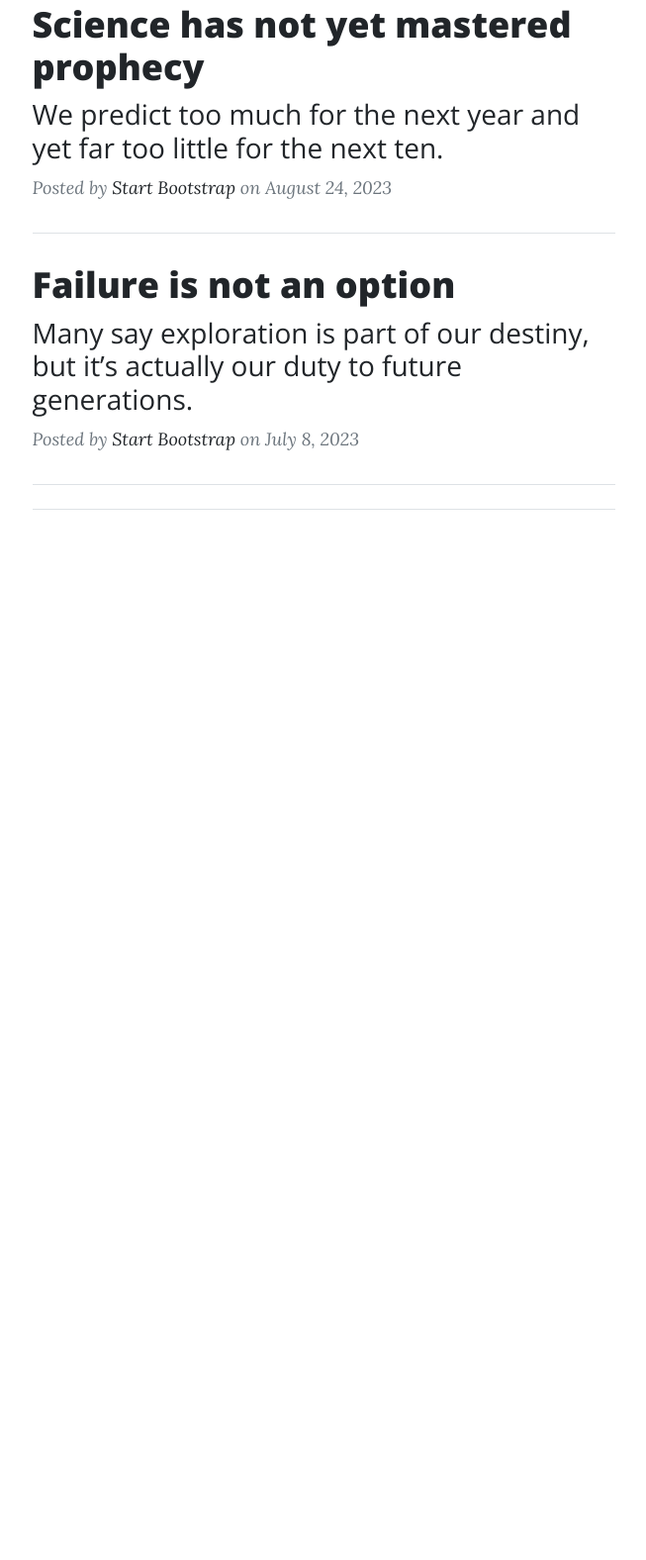
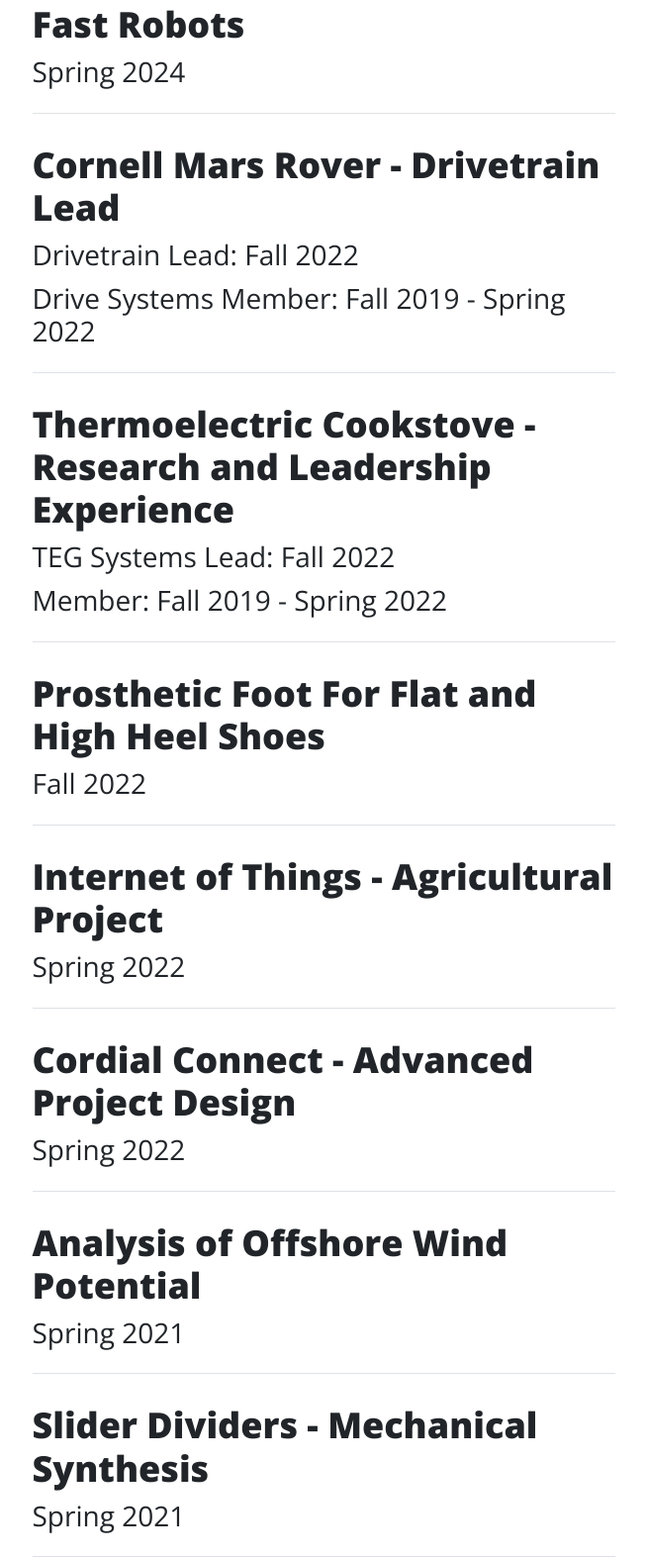
Before and after one commit to MikaylaLahr/ResumePortfolio, a plain HTML site: page startbootstrap-clean-blog-gh-pages/index.html in a window 1280 px wide. Shown: the part 3011-4587 px from the top of the page at 99% size, without its empty margins (313-966 px from the left). Before the commit the page ends 3638 px from the top, so only its background shows below. Drawn offline with nearby package versions, Linux system fonts and the light colour scheme.

Commit message:
Update index.html

```diff
--- a/startbootstrap-clean-blog-gh-pages/index.html
+++ b/startbootstrap-clean-blog-gh-pages/index.html
@@ -129,32 +129,96 @@
                     </div>
                     <!-- Divider-->
                     <hr class="my-4" />
-                    <!-- Post preview-->
+                    <!-- FAST ROBOTS-->
                     <div class="post-preview">
-                        <a href="post.html">
-                            <h2 class="post-title">Science has not yet mastered prophecy</h2>
-                            <h3 class="post-subtitle">We predict too much for the next year and yet far too little for the next ten.</h3>
+                        <a href="FastRobots.html">
+                            <h2 class="post-title">Fast Robots</h2>
+                            <h3 class="post-subtitle">Spring 2024</h3>
                         </a>
-                        <p class="post-meta">
-                            Posted by
-                            <a href="#!">Start Bootstrap</a>
-                            on August 24, 2023
-                        </p>
                     </div>
                     <!-- Divider-->
                     <hr class="my-4" />
-                    <!-- Post preview-->
+                    <!-- CORNELL MARS ROVER-->
                     <div class="post-preview">
-                        <a href="post.html">
-                            <h2 class="post-title">Failure is not an option</h2>
-                            <h3 class="post-subtitle">Many say exploration is part of our destiny, but it’s actually our duty to future generations.</h3>
+                        <a href="CMR.html">
+                            <h2 class="post-title">Cornell Mars Rover - Drivetrain Lead</h2>
+                            <h3 class="post-subtitle">Drivetrain Lead: Fall 2022</h3>
+                            <h3 class="post-subtitle">Drive Systems Member: Fall 2019 - Spring 2022</h3>
                         </a>
-                        <p class="post-meta">
-                            Posted by
-                            <a href="#!">Start Bootstrap</a>
-                            on July 8, 2023
-                        </p>
                     </div>
+                    <!-- Divider-->
+                    <hr class="my-4" />
+                    <!-- THERMOELECTRIC COOKSTOVE-->
+                    <div class="post-preview">
+                        <a href="TIAN.html">
+                            <h2 class="post-title">Thermoelectric Cookstove - Research and Leadership Experience</h2>
+                            <h3 class="post-subtitle">TEG Systems Lead: Fall 2022</h3>
+                            <h3 class="post-subtitle">Member: Fall 2019 - Spring 2022</h3>
+                        </a>
+                    </div>
+                    <!-- Divider-->
+                    <hr class="my-4" />
+                    <!-- PROTHSTHETIC FOOT-->
+                    <div class="post-preview">
+                        <a href="Prosthetic.html">
+                            <h2 class="post-title">Prosthetic Foot For Flat and High Heel Shoes</h2>
+                            <h3 class="post-subtitle">Fall 2022</h3>
+                        </a>
+                    </div>
+                    <!-- Divider-->
+                    <hr class="my-4" />
+                    <!-- INTERNET OF THINGS-->
+                    <div class="post-preview">
+                        <a href="IOT.html">
+                            <h2 class="post-title">Internet of Things - Agricultural Project</h2>
+                            <h3 class="post-subtitle">Spring 2022</h3>
+                        </a>
+                    </div>
+                    <!-- Divider-->
+                    <hr class="my-4" />
+                    <!-- CORDIAL CONNECT-->
+                    <div class="post-preview">
+                        <a href="Cordial.html">
+                            <h2 class="post-title">Cordial Connect - Advanced Project Design</h2>
+                            <h3 class="post-subtitle">Spring 2022</h3>
+                        </a>
+                    </div>
+                    <!-- Divider-->
+                    <hr class="my-4" />
+                    <!-- WIND TURBINES-->
+                    <div class="post-preview">
+                        <a href="WIND.html">
+                            <h2 class="post-title">Analysis of Offshore Wind Potential</h2>
+                            <h3 class="post-subtitle">Spring 2021</h3>
+                        </a>
+                    </div>
+                    <!-- Divider-->
+                    <hr class="my-4" />
+                    <!-- MECHANICAL SYNTHEIS SLIDER DIVIDER-->
+                    <div class="post-preview">
+                        <a href="MECHSynthesis.html">
+                            <h2 class="post-title">Slider Dividers - Mechanical Synthesis</h2>
+                            <h3 class="post-subtitle">Spring 2021</h3>
+                        </a>
+                    </div>
+                    <!-- Divider-->
+                    <hr class="my-4" />
+                    <!-- WATER PUMP-->
+                    <div class="post-preview">
+                        <a href="WaterPump.html">
+                            <h2 class="post-title">Water Pump - Mechanical Synthesis</h2>
+                            <h3 class="post-subtitle">Spring 2021</h3>
+                        </a>
+                    </div>
+                    <!-- CAD AND REULEAUX-->
+                    <div class="post-preview">
+                        <a href="CADReu.html">
+                            <h2 class="post-title">CAD Design and Reuleaux Kinematics - Mechanical Synthesis</h2>
+                            <h3 class="post-subtitle">Spring 2021</h3>
+                        </a>
+                    </div>
+                    <!-- Divider-->
+                    <hr class="my-4" />
                     <!-- Divider-->
                     <hr class="my-4" />
                     <!-- Pager-->
```
